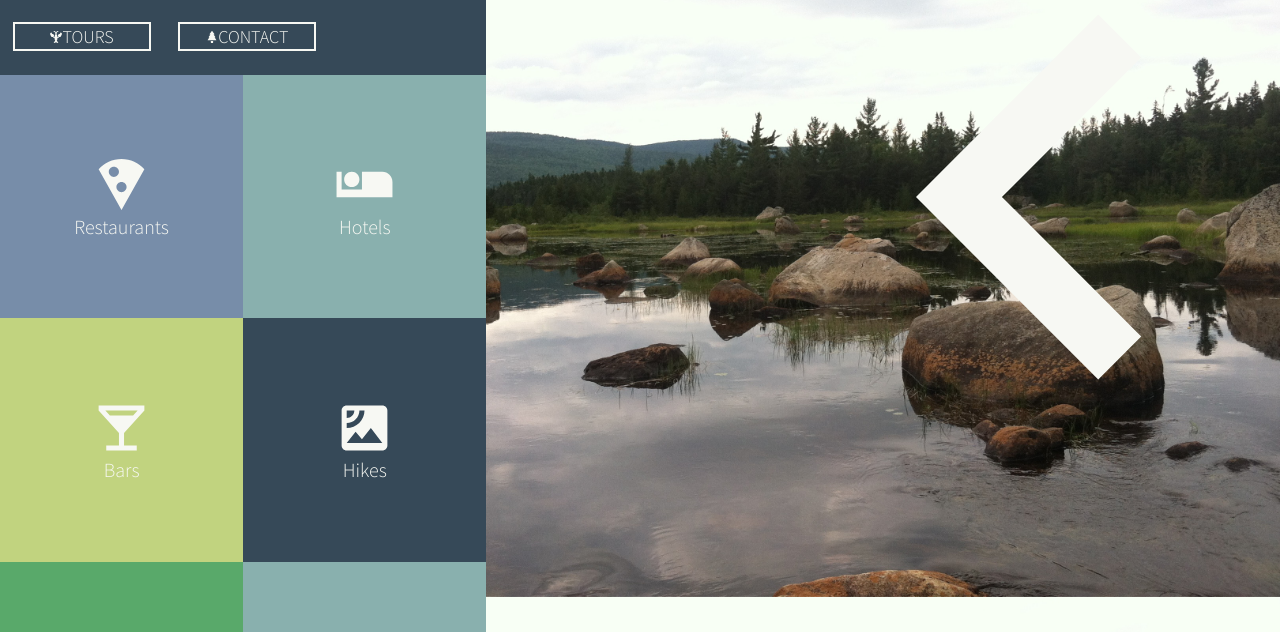
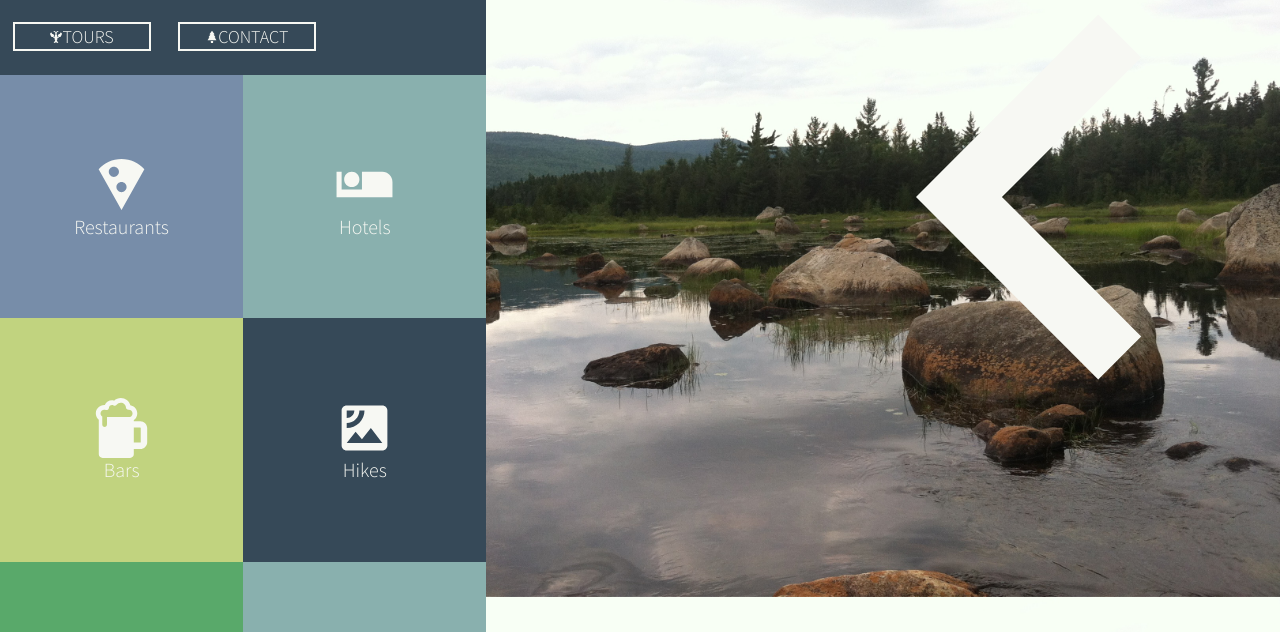
Before and after one commit to jdursema/jdursema.github.io, a plain HTML site: page index.html in a window 1280 px wide. Shown: the part 168-800 px from the top of the page. Drawn offline with Linux system fonts and the light colour scheme.

Commit message:
fixed drink icon

```diff
--- a/index.html
+++ b/index.html
@@ -34,7 +34,7 @@
 		<p>Hotels</p></div>
 
 		<div class="bar">
-			<img class="bar-icon" src="bar.svg">
+			<img class="bar-icon" src="beer.svg">
 			<p>Bars</p>
 		</div>
 
```
Also changed, not shown: beer.svg (added).
